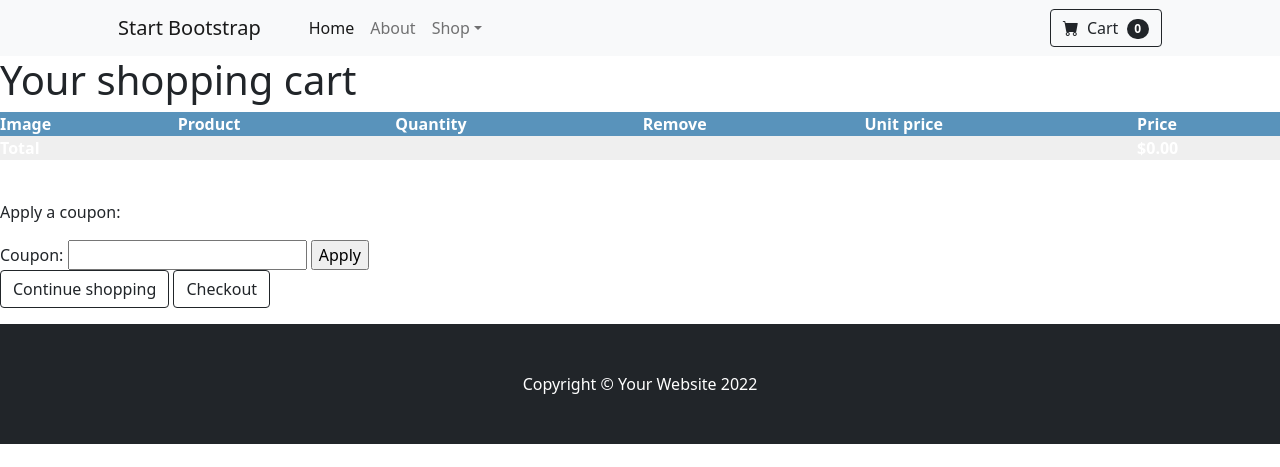
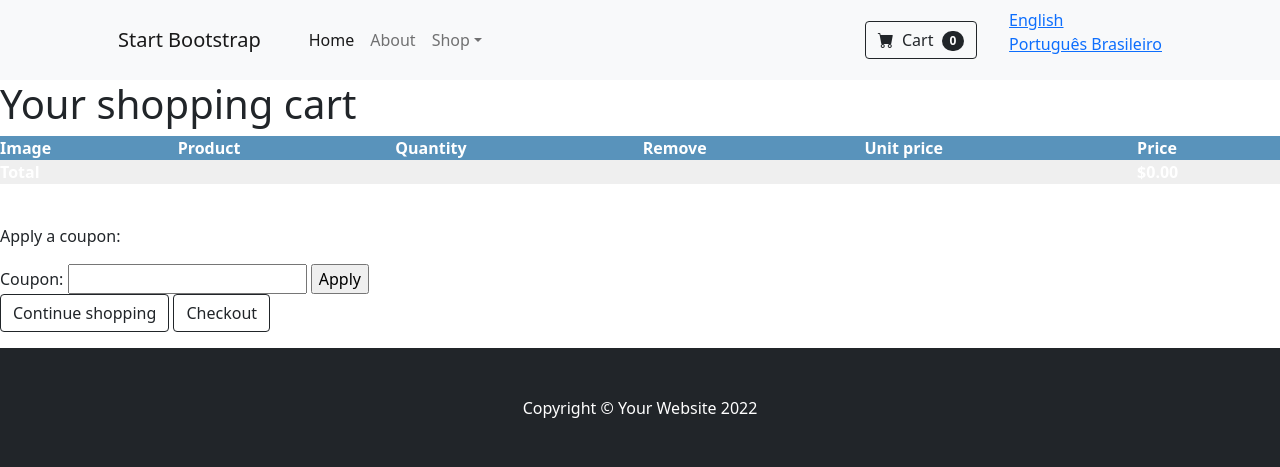
Before and after one commit to Jefferson472/django-ecommerce, a Django app: page /en/cart/ in a window 1280 px wide. Shown: the top 467 px of the page. Run offline with Django 4.2, Linux system fonts and the light colour scheme; parts of the project's set-up code (start-up, migrations or seed data) failed here and were passed over; some libraries are stand-ins or nearby versions.

Commit message:
feat: add language choice

```diff
--- /dev/null
+++ b/src/templates/_partials/_language-choice.html
@@ -0,0 +1,19 @@
+{% load i18n %}
+
+<div id="header">
+    {% get_current_language as LANGUAGE_CODE %}
+    {% get_available_languages as LANGUAGES %}
+    {% get_language_info_list for LANGUAGES as languages %}
+    <div class="languages">
+      <ul class="languages">
+        {% for language in languages %}
+          <li>
+            <a href="/{{ language.code }}/"
+            {% if language.code == LANGUAGE_CODE %} class="selected"{% endif %}>
+              {{ language.name_local }}
+            </a>
+          </li>
+        {% endfor %}
+      </ul>
+    </div>
+</div>
--- a/src/templates/_partials/_nav.html
+++ b/src/templates/_partials/_nav.html
@@ -19,6 +19,7 @@
             </ul>
 
             {% include '_partials/_mini-cart.html' %}
+            {% include '_partials/_language-choice.html' %}
 
         </div>
     </div>
```
